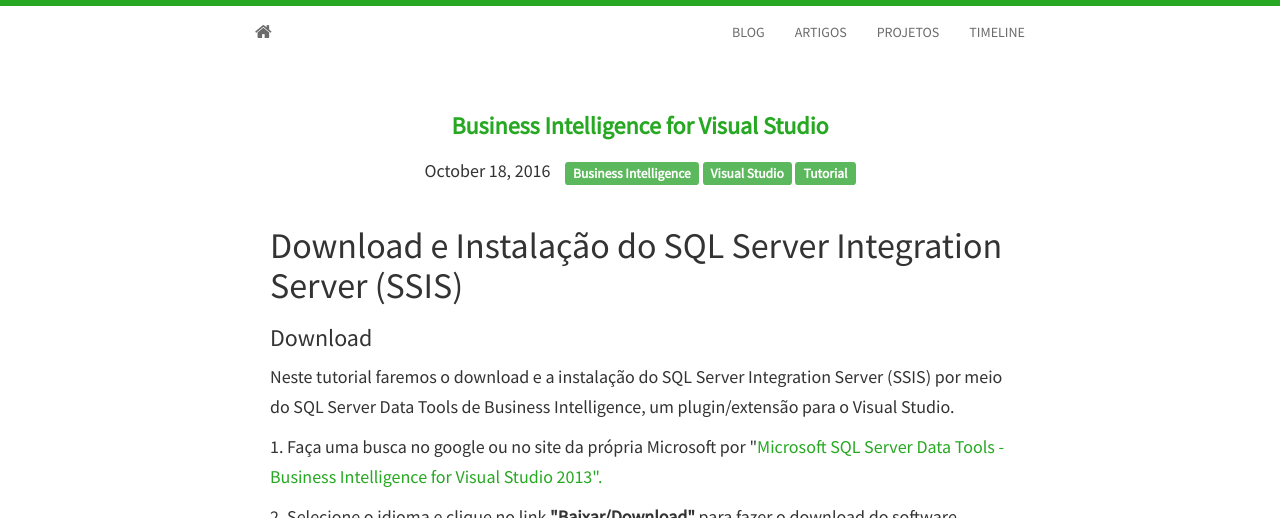
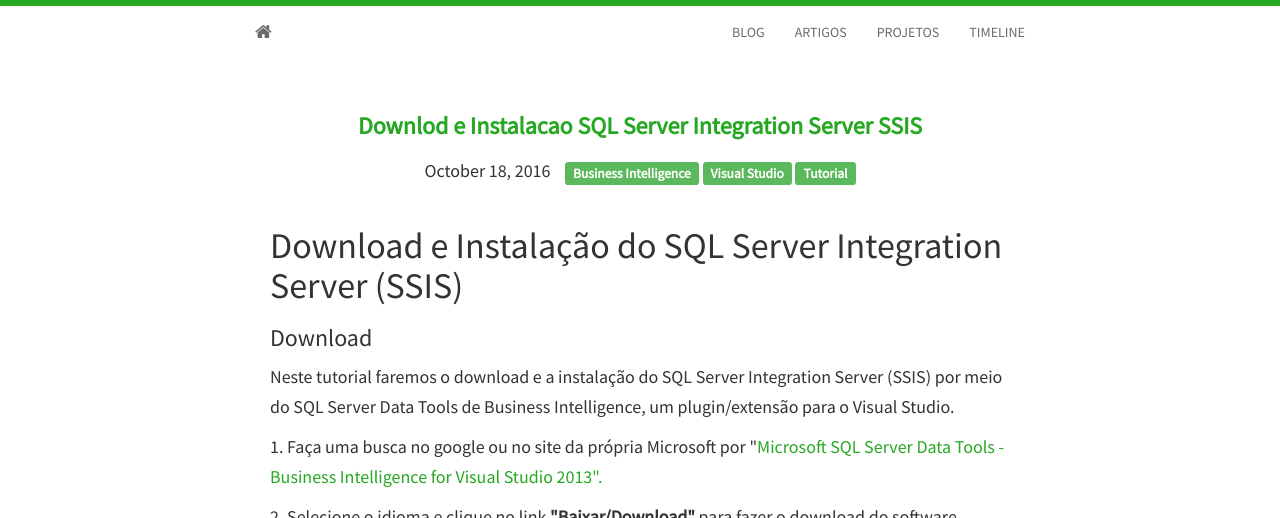
Before and after one commit to mateusbtlopes/mateusbtlopes.github.io, a Jekyll site: the page built from _posts/2016-10-18-Downlod e Instalacao SQL Server Integration Server SSIS.md, in a window 1280 px wide and 900 px high, cut to the strip 0-518 px from the top of the window. Built offline with Jekyll 4.4.1, drawn with Linux system fonts in a browser that asks for light colours; nearby versions of some CDN libraries.

Commit message:
- Atualização título do post.

```diff
--- a/_posts/2016-10-18-Downlod e Instalacao SQL Server Integration Server SSIS.md
+++ b/_posts/2016-10-18-Downlod e Instalacao SQL Server Integration Server SSIS.md
@@ -1,6 +1,6 @@
 ---
 layout: post
-title:  Business Intelligence for Visual Studio
+title:  Downlod e Instalacao SQL Server Integration Server SSIS
 tags:
 - Business Intelligence
 - Visual Studio
```
